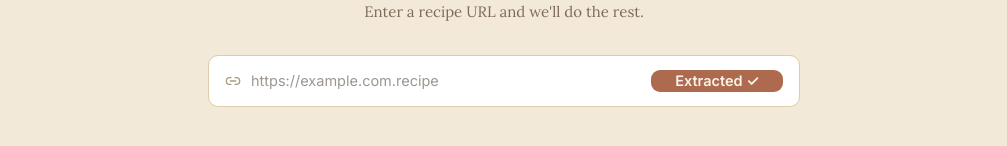
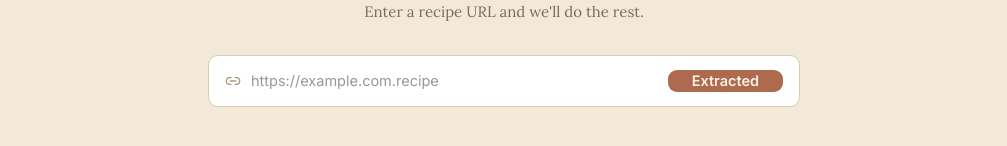
Before and after one commit to vngelynn/recipe-ripper, a Next.js app: page /extract in a window 1280 px wide. Shown: the part 202-348 px from the top of the page, without its empty margins (136-1143 px from the left). Built offline with nearby package versions, Linux system fonts and the light colour scheme.

Commit message:
modify extract button text

```diff
--- a/src/components/UrlForm.tsx
+++ b/src/components/UrlForm.tsx
@@ -49,11 +49,15 @@ export default function UrlForm({ onUrlSubmit, isDisabled }: UrlFormProps) {
             cursor: isDisabled ? "default" : "pointer",
           }}
         >
+          {/*
+          if recipeUrl is empty, show 'Extract Recipe'
+          if disabled show 'Extracting'
+           */}
           {isDisabled
             ? "Extracting"
-            : !isDisabled
-              ? "Extracted ✓"
-              : "Extract Recipe"}
+            : recipeUrl
+              ? "Extract Recipe"
+              : "Extracted"}
         </button>
       </form>
     </div>
```
